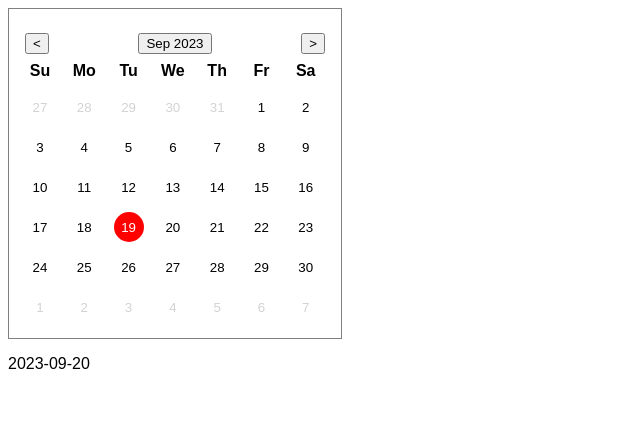
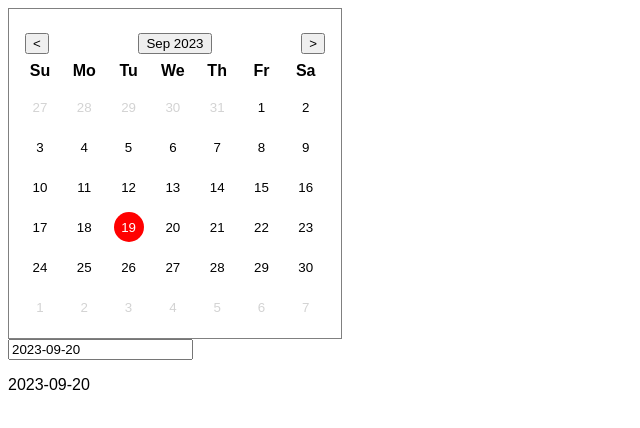
Before and after one commit to kriziacamilleuayan/date-picker, a React (Create React App) app: page / in a window 1280 px wide. Shown: the top 428 px of the page, without its empty margins (0-640 px from the left). Built offline with nearby package versions, Linux system fonts and the light colour scheme.

Commit message:
form validation init

```diff
--- a/src/App.js
+++ b/src/App.js
@@ -72,6 +72,19 @@ function App() {
     }
   };
 
+  const handleDateChange = (e) => {
+    const re = /^[\d -]+$/; // only accepts 0-9 and  -
+    if (e.target.value === "" || re.test(e.target.value)) {
+      const latestChange = e.target.value.split("-");
+      const last = latestChange.at(-1);
+      console.log("wow", latestChange.length, last);
+      setSelectedDate(e.target.value);
+    }
+    // var reg =
+    //   /^(((0[1-9]|[12]\d|3[01])\/(0[13578]|1[02])\/((19|[2-9]\d)\d{2}))|((0[1-9]|[12]\d|30)\/(0[13456789]|1[012])\/((19|[2-9]\d)\d{2}))|((0[1-9]|1\d|2[0-8])\/02\/((19|[2-9]\d)\d{2}))|(29\/02\/((1[6-9]|[2-9]\d)(0[48]|[2468][048]|[13579][26])|(([1][26]|[2468][048]|[3579][26])00))))$/g;
+    console.log(e.target.value.split("-"));
+  };
+
   return (
     <div style={{ fontFamily: "Arial" }}>
       <DatePickerContainer>
@@ -108,6 +121,13 @@ function App() {
           />
         )}
       </DatePickerContainer>
+
+      <input
+        type="text"
+        placeholder="YYYY-MM-DD"
+        onChange={handleDateChange}
+        defaultValue={selectedDate}
+      />
       <p>{selectedDate}</p>
     </div>
   );
```
